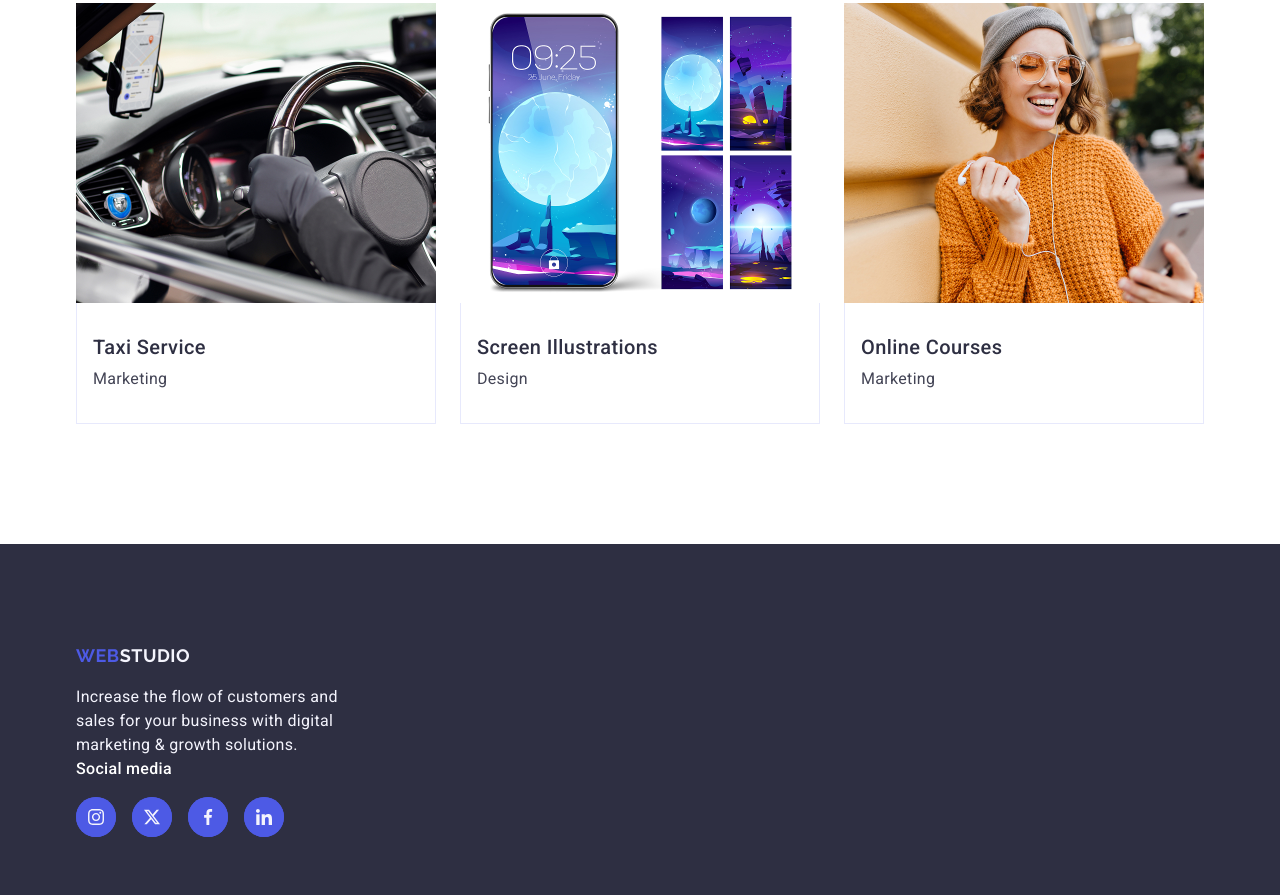
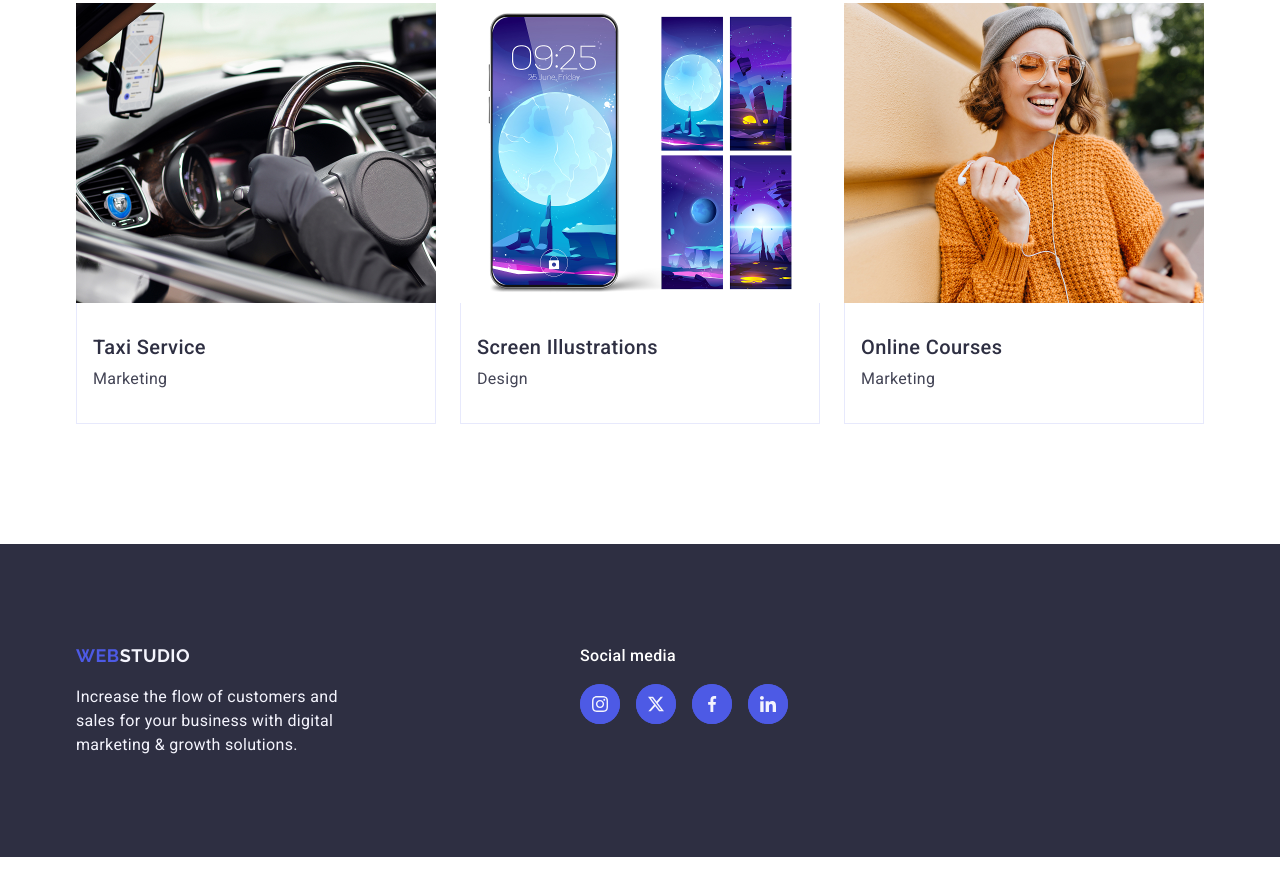
Before and after one commit to RuslanHacs/goit-markup-hw-04, a plain HTML site: page index.html in a window 1280 px wide. Shown: the part 2615-3510 px from the top of the page. After the commit the page ends 3472 px from the top, so only its background shows below. Drawn offline with nearby package versions, Linux system fonts and the light colour scheme.

Commit message:
finalise my job

```diff
--- a/css/footer.css
+++ b/css/footer.css
@@ -94,6 +94,9 @@
 .footer-container {
     display: flex;
     align-items: flex-start;
+    justify-content: flex-start;
+    flex-direction: row;
+    gap: 120px;
     /* Вирівнює блоки по верхньому краю */
 }
 
--- a/index.html
+++ b/index.html
@@ -411,7 +411,7 @@
     <!--логотип  і текстове посилання на головну сторінку -->
     <footer id="footer" class="footer-bg">
       <div class="container">
-        <div class="footer-conteiner">
+        <div class="footer-container">
           <div class="wrap-logo">
             <a class="logo logo-dw" href="./index.html"
               ><span class="logo-lft">Web</span>Studio</a
```
